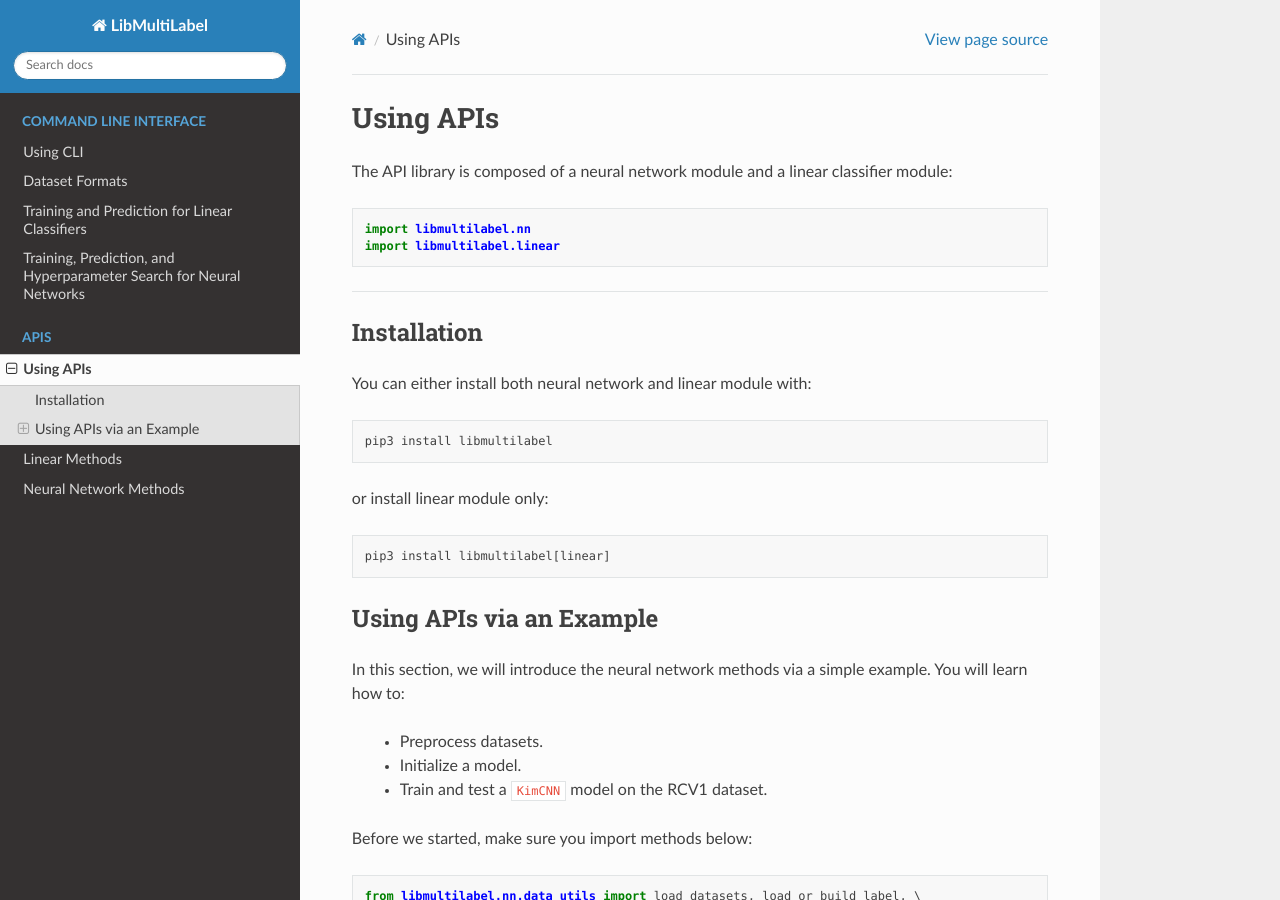
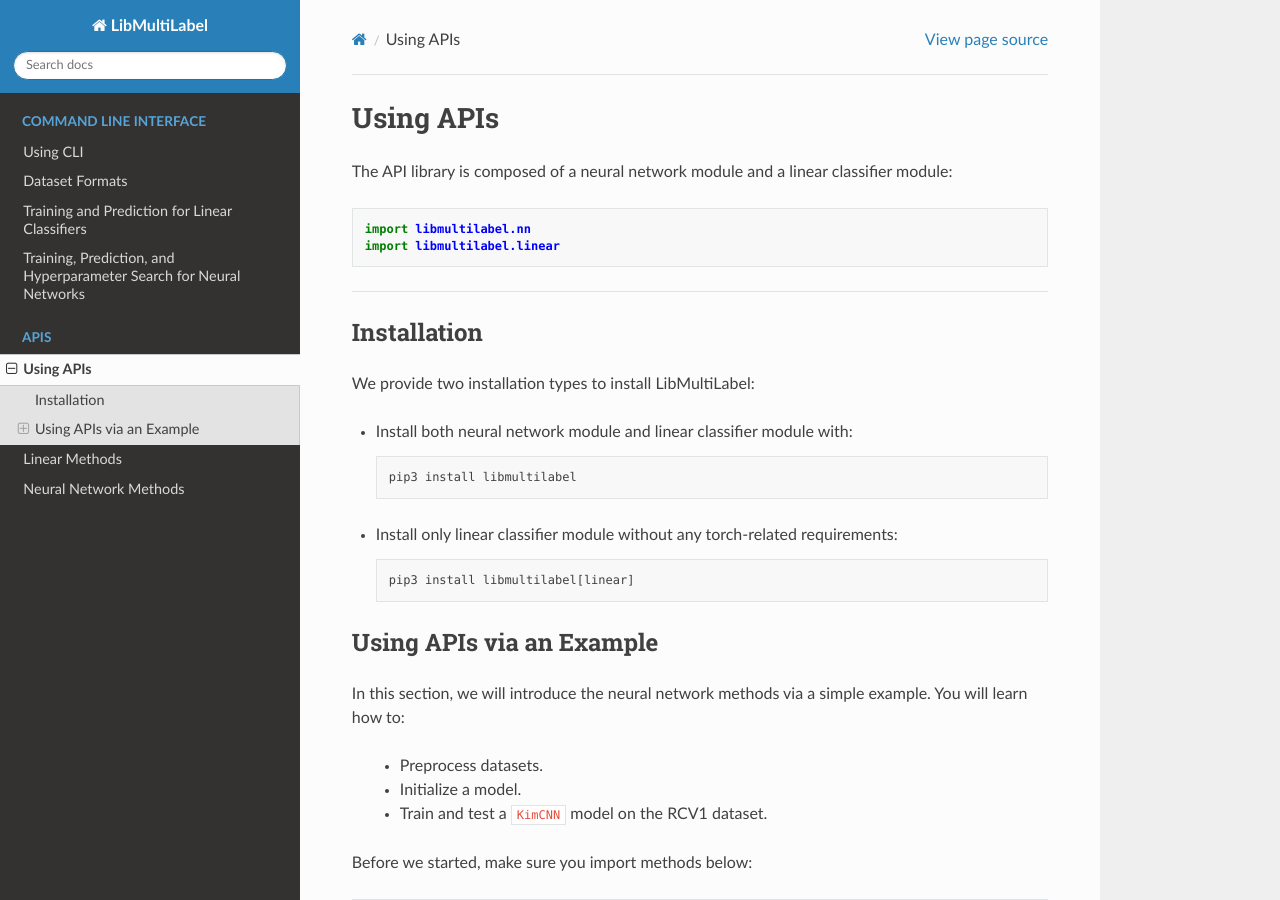
Before and after one commit to ASUS-AICS/LibMultiLabel, a Sphinx documentation site: the page built from docs/api/api.rst, in a window 1280 px wide and 900 px high. Built offline with Sphinx 7.4.7 and the Read the Docs theme 2.0.0, drawn with Linux system fonts in a browser that asks for light colours.

Commit message:
Update API installation.

```diff
--- a/docs/api/api.rst
+++ b/docs/api/api.rst
@@ -11,11 +11,13 @@ The API library is composed of a neural network module and a linear classifier m
 Installation
 ^^^^^^^^^^^^
 
-You can either install both neural network and linear module with::
+We provide two installation types to install LibMultiLabel:
+
+* Install both neural network module and linear classifier module with::
 
     pip3 install libmultilabel
 
-or install linear module only::
+* Install only linear classifier module without any torch-related requirements::
 
     pip3 install libmultilabel[linear]
 
--- a/docs/cli/data_format.rst
+++ b/docs/cli/data_format.rst
@@ -12,9 +12,8 @@ both :ref:`libmultilabel-format` and
 LibMultiLabel Format
 --------------------
 
-The LibMultiLabel format is a format for IDs (optional),
-labels, raw texts and optional IDs. They are combined in a
-single file, using tabs and line endings as control characters.
+The LibMultiLabel format is a format for IDs (optional), labels, and raw texts.
+They are combined in a single file, using tabs and line endings as control characters.
 It must satisfy the following requirements
 
 - one sample per line
```
